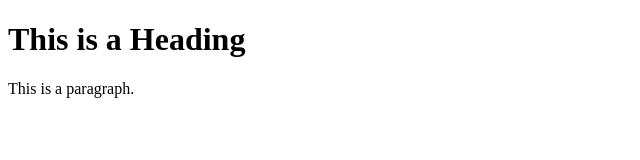
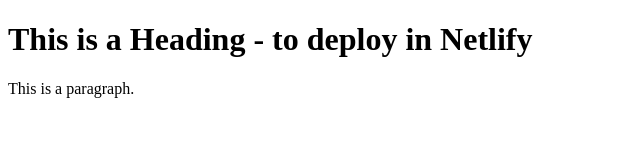
Before and after one commit to jukmali/DeployNetlify, a plain HTML site: page index.html in a window 1280 px wide. Shown: the whole page, without its empty margins (0-640 px from the left). Drawn offline with Linux system fonts and the light colour scheme.

Commit message:
Update index.html

```diff
--- a/index.html
+++ b/index.html
@@ -5,7 +5,7 @@
 </head>
 <body>
 
-<h1>This is a Heading</h1>
+<h1>This is a Heading - to deploy in Netlify</h1>
 <p>This is a paragraph.</p>
 
 </body>
```
